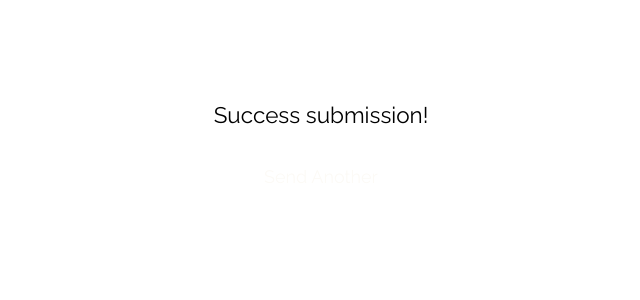
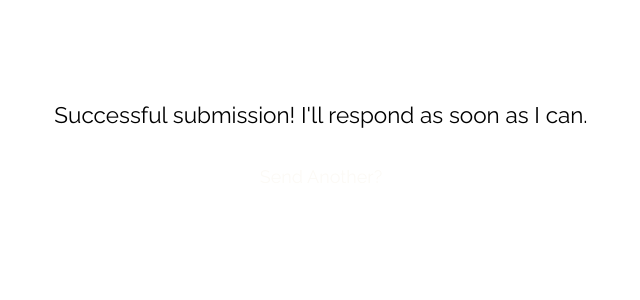
Before and after one commit to ryanfiller89/gabfolio, a Jekyll site: the page built from contact-success.md, in a window 1280 px wide. Shown: the top 300 px of the page, without its empty margins (319-959 px from the left). Built offline with Jekyll 4.4.1, drawn with Linux system fonts in a browser that asks for light colours.

Commit message:
updates back link on contact form

```diff
--- a/assets/_scss/components/contact-form.scss
+++ b/assets/_scss/components/contact-form.scss
@@ -87,6 +87,7 @@ form.contact {
     .contact-success__message {
         font-size: 1.25em;
         margin: $spacing;
+        text-align: center;
     }
 
     a {
--- a/contact-success.md
+++ b/contact-success.md
@@ -6,8 +6,8 @@ permalink: /contact-success/
 
 <div class="contact-success">
     <span class="contact-success__message">
-        Success submission!
+        Successful submission! I'll respond as soon as I can.
     </span>
 
-    <a href="/contact">Send Another</a>
+    <a href="/contact">Send Another?</a>
 </div>
```
